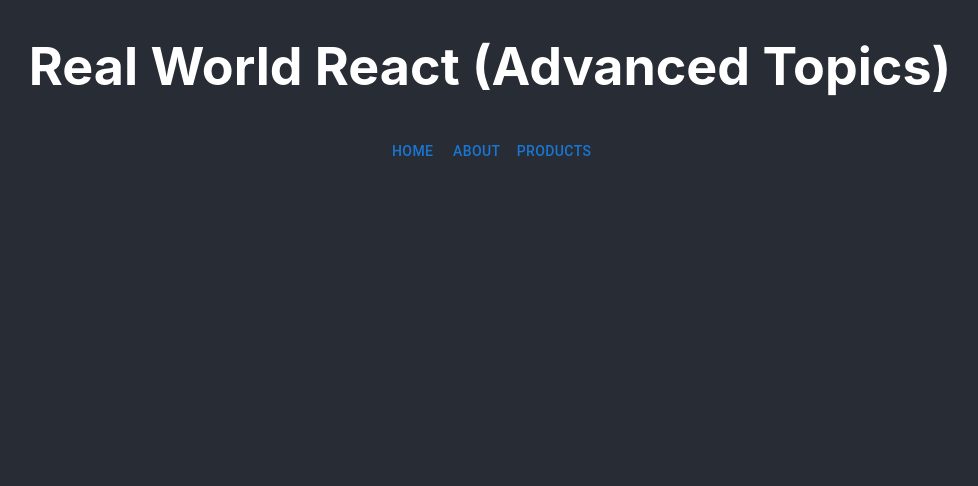
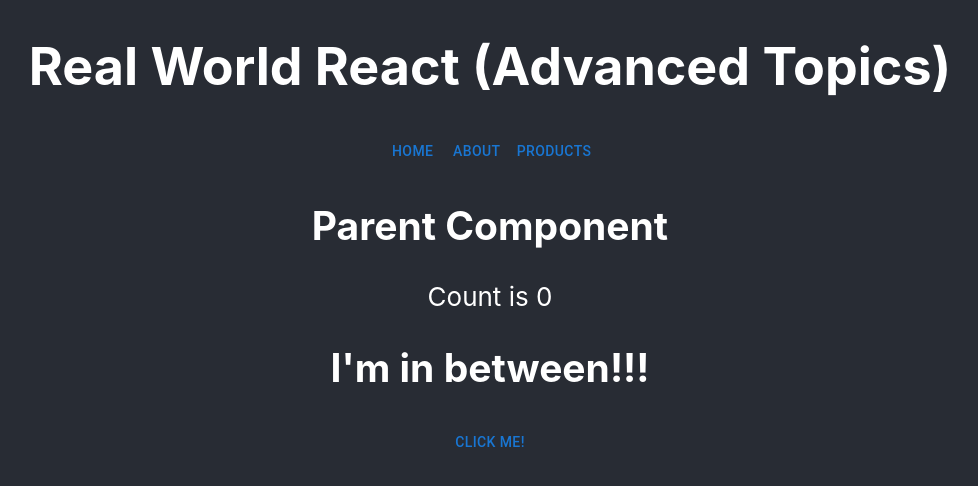
Before and after one commit to yogimathius/real-world-react, a React (Create React App) app: page /counter in a window 1280 px wide. Shown: the top 486 px of the page, without its empty margins (150-1128 px from the left). Built offline with nearby package versions, Linux system fonts and the light colour scheme.

Commit message:
feat: add context

```diff
--- a/src/App.js
+++ b/src/App.js
@@ -6,6 +6,7 @@
 import Products from "./components/Products";
 
 import { BrowserRouter, Routes, Route } from "react-router-dom";
+import Parent from "./context/Parent";
 
 function App() {
   return (
@@ -20,6 +21,7 @@
             <Route path="/about" element={<About />} />
             <Route path="/products" element={<Products />} />
             <Route path="/products/:id" element={<Product />} />
+            <Route path="/counter" element={<Parent />} />
           </Routes>
         </BrowserRouter>
       </header>
--- /dev/null
+++ b/src/context/Button.jsx
@@ -0,0 +1,19 @@
+import React, { useContext } from "react";
+import Button from "@mui/material/Button";
+import CounterContext from "./CounterContext";
+
+const ButtonComponent = () => {
+  const { setCount } = useContext(CounterContext);
+
+  const clickHandler = () => {
+    setCount((prev) => prev + 1);
+  };
+
+  return (
+    <div>
+      <Button onClick={clickHandler}>Click me!</Button>
+    </div>
+  );
+};
+
+export default ButtonComponent;
--- /dev/null
+++ b/src/context/Count.jsx
@@ -0,0 +1,10 @@
+import React, { useContext } from "react";
+import CounterContext from "./CounterContext";
+
+const Count = () => {
+  const { count } = useContext(CounterContext);
+
+  return <div>Count is {count}</div>;
+};
+
+export default Count;
--- /dev/null
+++ b/src/context/CounterContext.js
@@ -0,0 +1,5 @@
+import React from "react";
+
+const CounterContext = React.createContext();
+
+export default CounterContext;
--- /dev/null
+++ b/src/context/InBetween.jsx
@@ -0,0 +1,13 @@
+import React from "react";
+import Button from "./Button";
+
+const InBetween = () => {
+  return (
+    <div>
+      <h2>I'm in between!!!</h2>
+      <Button />
+    </div>
+  );
+};
+
+export default InBetween;
--- /dev/null
+++ b/src/context/Parent.jsx
@@ -0,0 +1,29 @@
+import React, { useState } from "react";
+import CounterContext from "./CounterContext";
+import Count from "./Count";
+import InBetween from "./InBetween";
+
+function CounterProvider({ value, children }) {
+  return (
+    <CounterContext.Provider value={value}>{children}</CounterContext.Provider>
+  );
+}
+
+export default function Parent() {
+  const [count, setCount] = useState(0);
+
+  const counterObj = {
+    count,
+    setCount,
+  };
+
+  return (
+    <div>
+      <h2>Parent Component</h2>
+      <CounterProvider value={counterObj}>
+        <Count />
+        <InBetween />
+      </CounterProvider>
+    </div>
+  );
+}
```
